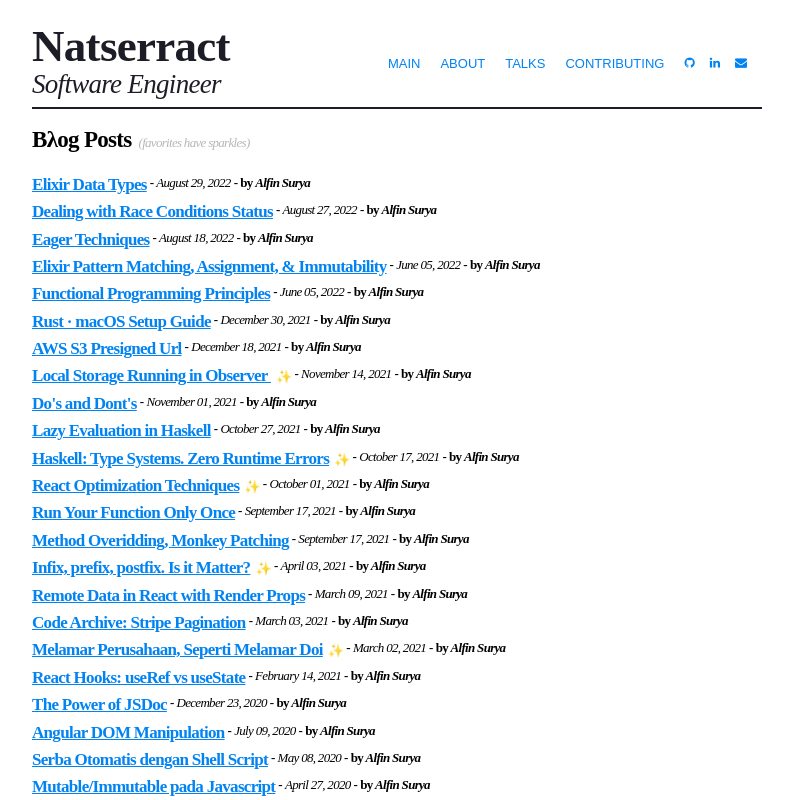
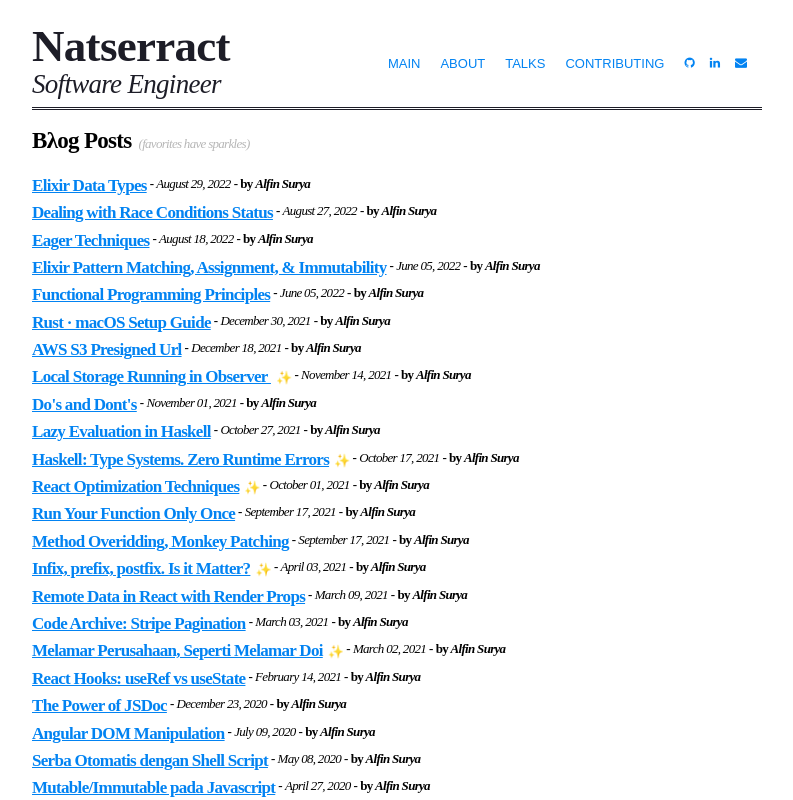
Before and after one commit to Jasmin-neat/next_blog, a Next.js app: page / in a window 1280 px wide. Shown: the top 800 px of the page, without its empty margins (243-1036 px from the left). Built offline with nearby package versions, Linux system fonts and the light colour scheme; a web font is replaced by a local one.

Commit message:
change border style

```diff
--- a/src/components/layout/header/styles.ts
+++ b/src/components/layout/header/styles.ts
@@ -92,7 +92,7 @@
       flexDirection: "row",
       alignItems: "center",
       justifyContent: "space-between",
-      borderBottom: "solid 2px #1d1d27",
+      borderBottom: "double 3px #1d1d27",
       paddingBottom: "7px",
 
       [theme.breakpoints.only("xs")]: {
```
